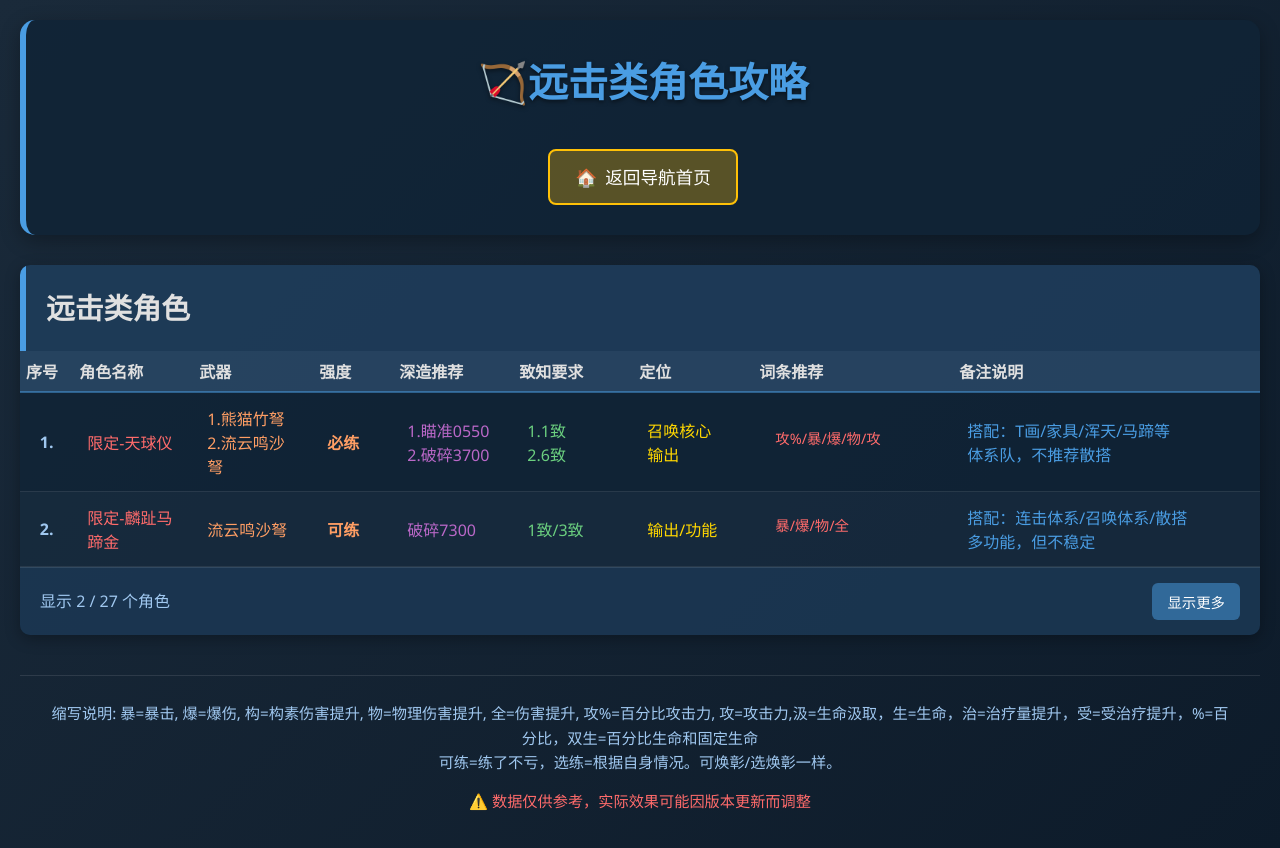
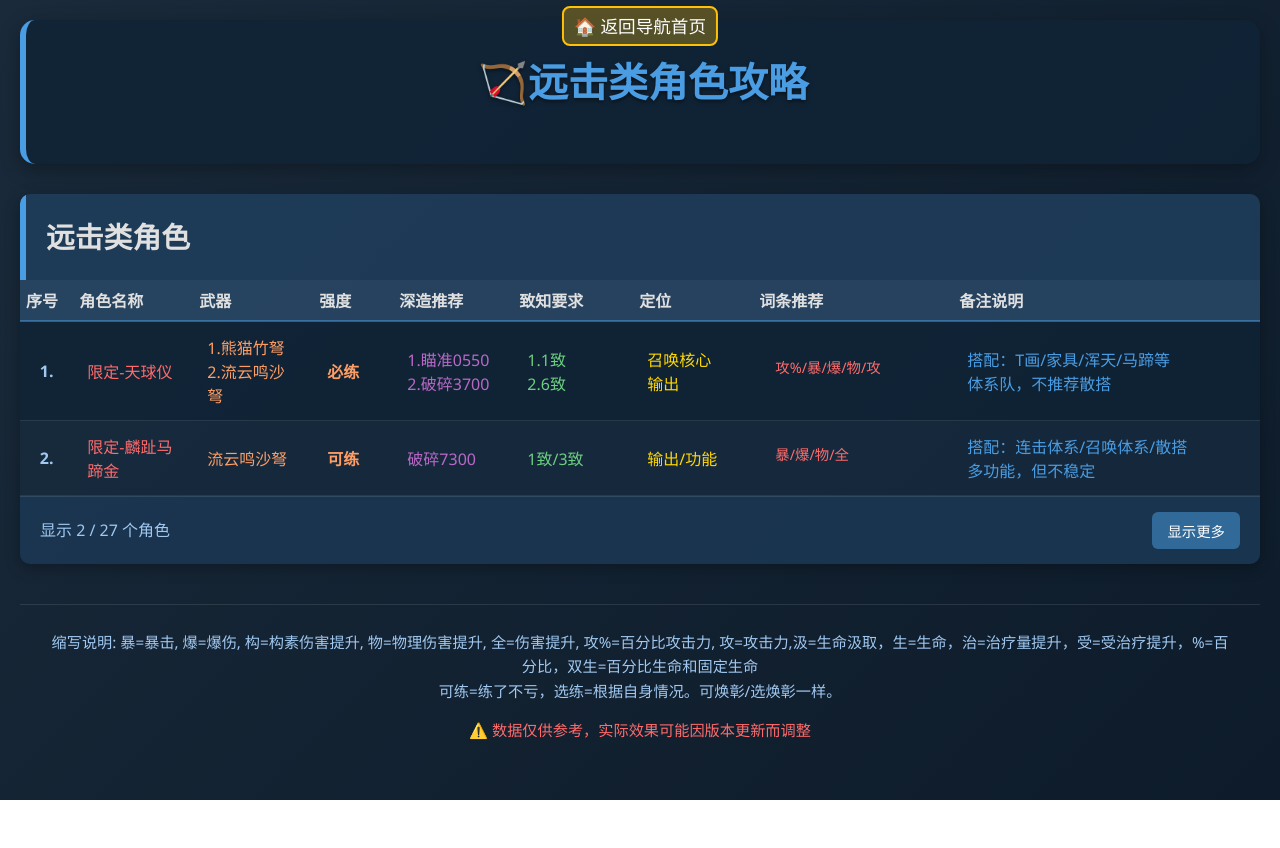
Before and after one commit to honeyhj358071315/game-guide-, a plain HTML site: page 2yuanji.html in a window 1280 px wide. After the commit the page ends 800 px from the top, so only its background shows below. Drawn offline with Linux system fonts and the light colour scheme.

Commit message:
Update 2yuanji.html

```diff
--- a/2yuanji.html
+++ b/2yuanji.html
@@ -51,25 +51,33 @@
         }
 
         .back-btn {
-            display: inline-flex;
+            position: fixed;
+            top: 1px;
+            left: 50%;
+            transform: translateX(-50%);
+            z-index: 1000;
             align-items: center;
             gap: 8px;
-            background: rgba(255, 193, 7, 0.3);
+            background: rgba(255, 193, 7, 0.288);
             border: 2px solid #ffc107;
             border-radius: 8px;
             color: #fff;
-            padding: 12px 25px;
+            padding: 4px 10px;
             font-size: 1.1rem;
             text-decoration: none;
             transition: all 0.3s;
-            margin-top: 15px;
+            margin-top: 5px;
+            /* 添加响应式确保在手机上也能正常居中 */
+            max-width: 90%;
+            /* 防止在小屏幕上过宽 */
+            box-sizing: border-box;
+            /* 确保padding不会增加元素总宽度 */
         }
 
         .back-btn:hover {
             background: rgba(255, 193, 7, 0.5);
-            transform: translateY(-2px);
-        }
-
+
+        }
         /* 开发者模式按钮 */
         .dev-mode-btn,
         .save-all-btn {
```
